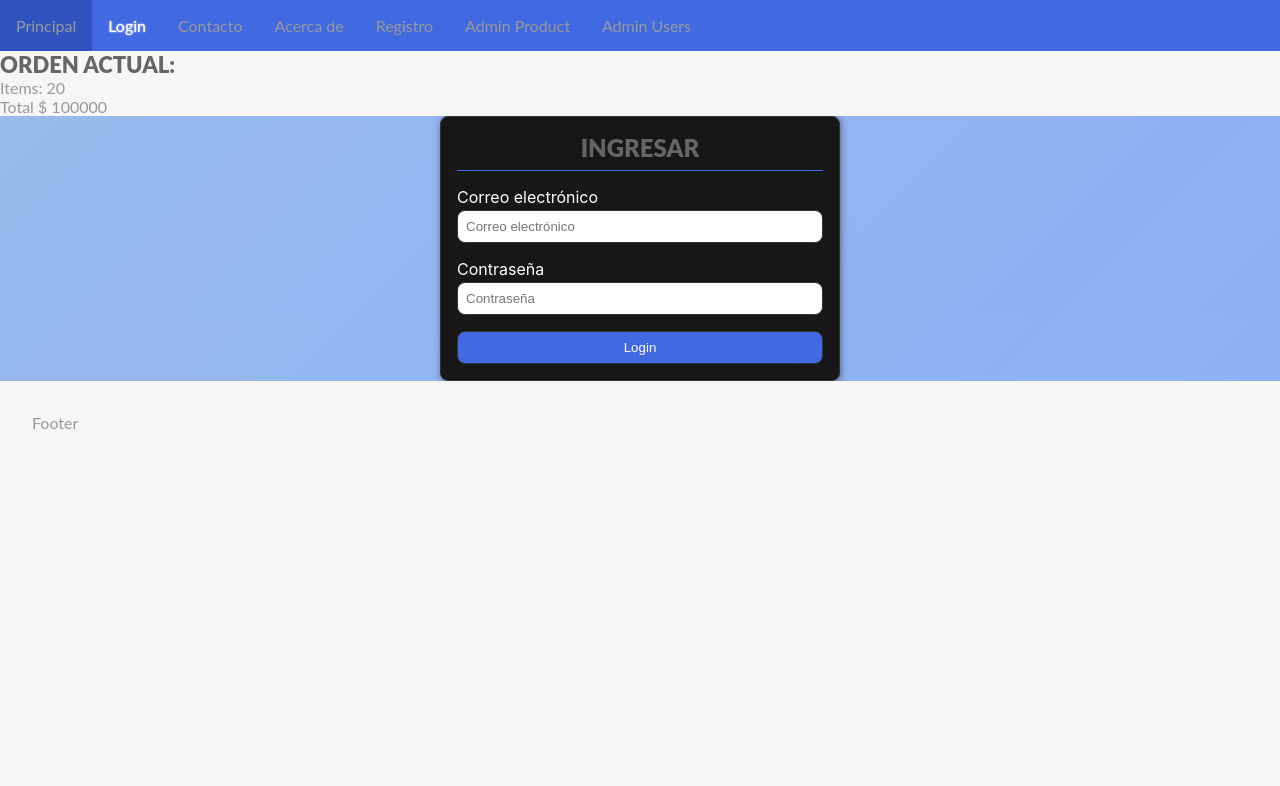
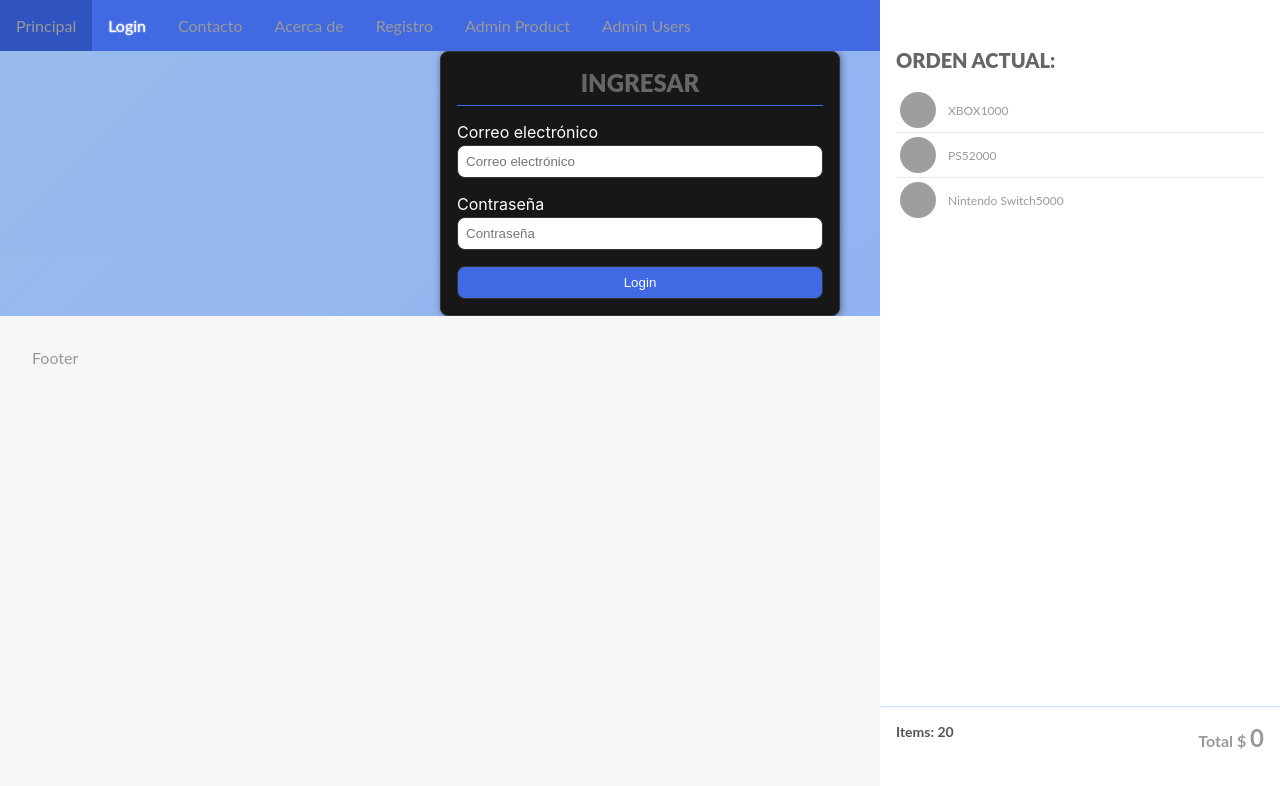
Before and after one commit to CaroUmi/Trabajo-Integrador-2da-Entrega, a React (Vite) app: page /login in a window 1280 px wide. Shown: the top 786 px of the page. Built offline with nearby package versions, Linux system fonts and the light colour scheme; grey boxes are pictures that could not be loaded.

Commit message:
OrderSidebar casi terminado

```diff
--- a/src/components/product-card/ProductCard.jsx
+++ b/src/components/product-card/ProductCard.jsx
@@ -2,9 +2,13 @@ import "./ProductCard.css";
 import { FontAwesomeIcon } from "@fortawesome/react-fontawesome";
 import { faHeart, faStar } from "@fortawesome/free-regular-svg-icons";
 import { faCartPlus, faMagnifyingGlass, faStar as faStarSolid } from "@fortawesome/free-solid-svg-icons";
+import { useOrder } from "../../context/OrderContext";
 
 
 export default function ProductCard({ product }) {
+
+  const { addOrderItem } = useOrder();
+
   return (
     <article className="card">
       <div className="card-main">
@@ -18,7 +22,7 @@ export default function ProductCard({ product }) {
           <a href="/pages/single-product.html" target="_blank" className=" icon-product ico-central">
             <FontAwesomeIcon icon={faMagnifyingGlass} />
           </a>
-          <a href="/pages/single-product.html" target="_blank" className="icon-product icon-product">
+          <a onClick={() => addOrderItem(product)} target="_blank" className="icon-product icon-product">
             <FontAwesomeIcon icon={faCartPlus} />
           </a>
         </div>
--- a/src/components/product-list/ProductList.jsx
+++ b/src/components/product-list/ProductList.jsx
@@ -18,7 +18,7 @@ export default function ProductList() {
       const response = await axios.get(`${URL}/products`);
       const productsAPI = response.data;
       setProducts(productsAPI)
-      console.log(productsAPI)
+      // console.log(productsAPI)
     } catch (error) {
       console.log(error)
     }
--- /dev/null
+++ b/src/context/OrderContext.jsx
@@ -0,0 +1,38 @@
+import { createContext, useContext, useState } from "react"
+
+const OrderContext = createContext();
+
+export const useOrder = () => useContext(OrderContext);
+
+export const OrderProvider = ({ children }) => {
+  const [order, setOrder] = useState([
+    { id: 100, name: "XBOX", price: 1000, quantity: 1 },
+    { id: 222, name: "PS5", price: 2000, quantity: 3 },
+    { id: 333, name: "Nintendo Switch", price: 5000, quantity: 2 },
+  ]);
+
+  const [ total, setTotal ] = useState(0)
+
+  //funcion agregar producto
+  function addOrderItem(product) {
+    product.quantity = 1;
+    setOrder([ ...order, product])
+    calularTotal();
+  }
+
+  //CalcularTotal
+  function calularTotal() {
+    let totalCount = 0;
+
+    order.forEach(prod => {
+      totalCount += prod.price * prod.quantity
+    });
+    setTotal(totalCount);
+  }
+
+  return (
+    < OrderContext.Provider value={{ order, total, addOrderItem }}>
+    { children }
+    </OrderContext.Provider >
+  )
+}
--- a/src/layout/order-sidebar/OrderSidebar.css
+++ b/src/layout/order-sidebar/OrderSidebar.css
@@ -0,0 +1,123 @@
+.order-wrapper {
+  width: 0;
+  overflow: hidden;
+  background-color: white;
+  position: fixed;
+  top: 0;
+  right: 0;
+  bottom: 0;
+  z-index: 1;
+  transition: width .25s ease-in-out;
+  display: flex;
+  flex-direction: column;
+  justify-content: space-between;
+
+  &.active {
+    width: 400px;
+  }
+
+  .list-container {
+    display: flex;
+    flex-direction: column;
+    gap: 1rem;
+    padding: 1rem;
+    padding-top: 3rem;
+
+    h2 {
+      color: #666;
+      font-size: 1.25rem;
+      text-transform: uppercase;
+    }
+
+    .order-list {
+      list-style: none;
+      margin: 0;
+
+      .order-item {
+        display: flex;
+        align-items: center;
+        font-size: .75rem;
+        padding: .25rem;
+
+        .order-image {
+
+          width: 36px;
+          height: 36px;
+          object-fit: cover;
+          border-radius: 50%;
+          margin-right: .75rem;
+        }
+
+        .order-price {
+
+        }
+
+        .order-quantity {
+          margin-left: auto;
+          display: flex;
+          gap: .75rem;
+          align-items: center;
+          font-weight: bold;
+          font-size: 1rem;
+
+          .order-delete-item {
+            cursor: pointer;
+            background-color: red;
+            color: white;
+            border: none;
+            font-size: .75rem;
+            display: flex;
+            align-items: center;
+            padding: .5rem .375rem;
+            border-radius: 3px;
+          }
+        }
+
+
+        &:not(:last-child) {
+          border-bottom: 1px solid #dedede9e;
+        }
+      }
+
+    }
+
+
+  }
+
+  .order-finish {
+    .order-purchase {
+      display: flex;
+      justify-content: space-between;
+      padding: 1rem;
+      align-items: flex-end;
+
+      a {
+        font-size: .75rem;
+        color: orange;
+      }
+
+      button {
+        margin: 0;
+      }
+    }
+  }
+
+  .total {
+    display: flex;
+    justify-content: space-between;
+    padding: 1rem;
+    border-top: 1px solid #c8e2ff;
+    font-weight: bold;
+
+    .total-count {
+      color: #555;
+      font-size: .875rem;
+    }
+
+    .total-price {
+      span {
+        font-size: 1.5rem;
+      }
+    }
+  }
+}
--- a/src/layout/order-sidebar/OrderSidebar.jsx
+++ b/src/layout/order-sidebar/OrderSidebar.jsx
@@ -1,17 +1,36 @@
+import { useOrder } from "../../context/OrderContext";
 import "./OrderSidebar.css";
 
 export default function OrderSidebar() {
+	const { order, total } = useOrder();
+
 	return (
 		<div className="order-wrapper active">
 			<div className="list-container">
 				<h2>Orden actual:</h2>
+				<ul className="order-list">
+					{
+						order.map((product) => {
+							return (
+								<li className="order-item" key={product.id}>
+									<img className="order-image" src="https://nayemdevs.com/wp-content/uploads/2020/03/default-product-image.png" alt="" />
+									{product.name}
+									<div className="order-price">
+										{product.price}
+									</div>
+								</li>
+							);
+						})
+					}
+				</ul>
+
 			</div>
 
 			<div className="order-finish">
 				<div className="total">
 					<div className="total-count">Items: 20</div>
 					<div className="total-price">
-                        Total $ <span>100000</span>
+						Total $ <span>{ total }</span>
 					</div>
 				</div>
 				<div className="order-purchase">
--- a/src/main.jsx
+++ b/src/main.jsx
@@ -3,11 +3,15 @@ import ReactDOM from 'react-dom/client'
 import App from './App.jsx'
 import './index.css'
 import { BrowserRouter as Router } from 'react-router-dom'
+import OrderList from './components/order-list/OrderList.jsx'
+import { OrderProvider } from './context/OrderContext.jsx'
 
 ReactDOM.createRoot(document.getElementById('root')).render(
   <React.StrictMode>
     <Router>
-      <App />
+      <OrderProvider>
+        <App />
+      </OrderProvider>
     </Router>
   </React.StrictMode>,
 )
--- a/src/pages/home/Home.jsx
+++ b/src/pages/home/Home.jsx
@@ -1,6 +1,11 @@
 import ProductList from "../../components/product-list/ProductList";
+import { useOrder } from "../../context/OrderContext";
 
 export default function Home() {
+
+  const { order } = useOrder()
+  console.log(order)
+
   return (
     <>
       <h1>Home</h1>
```
Lines whose indentation alone changed are shown as unchanged.
